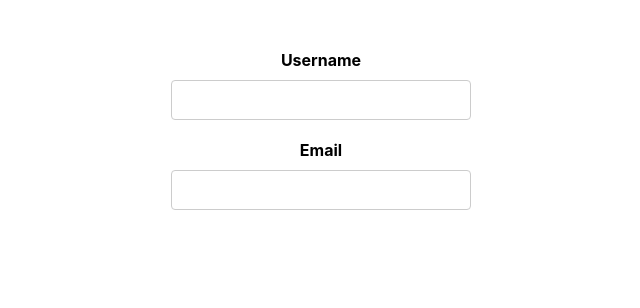
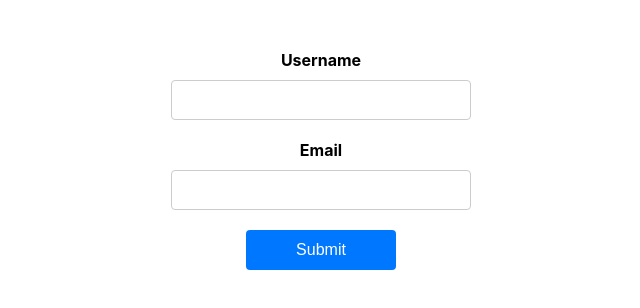
Before and after one commit to GordonOtieno/i-model-cars-frontend, a React (Create React App) app: page / in a window 1280 px wide. Shown: the top 308 px of the page, without its empty margins (319-959 px from the left). Built offline with nearby package versions, Linux system fonts and the light colour scheme.

Commit message:
Add handleSubmit method

```diff
--- a/src/components/SignUp/SignUp.js
+++ b/src/components/SignUp/SignUp.js
@@ -27,8 +27,13 @@ const SignUpForm = () => {
     localStorage.setItem('email', newEmail);
   };
 
+  const handleSubmit = (e) => {
+    e.preventDefault();
+    alert(`Submitted: ${username}, ${email}`);
+  };
+
   return (
-    <form>
+    <form onSubmit={handleSubmit}>
       <label htmlFor="username">Username</label>
       <input
         type="text"
@@ -44,6 +49,8 @@ const SignUpForm = () => {
         value={email}
         onChange={handleEmailChange}
       />
+
+      <button type="submit" className="submit-btn">Submit</button>
     </form>
   );
 };
```
